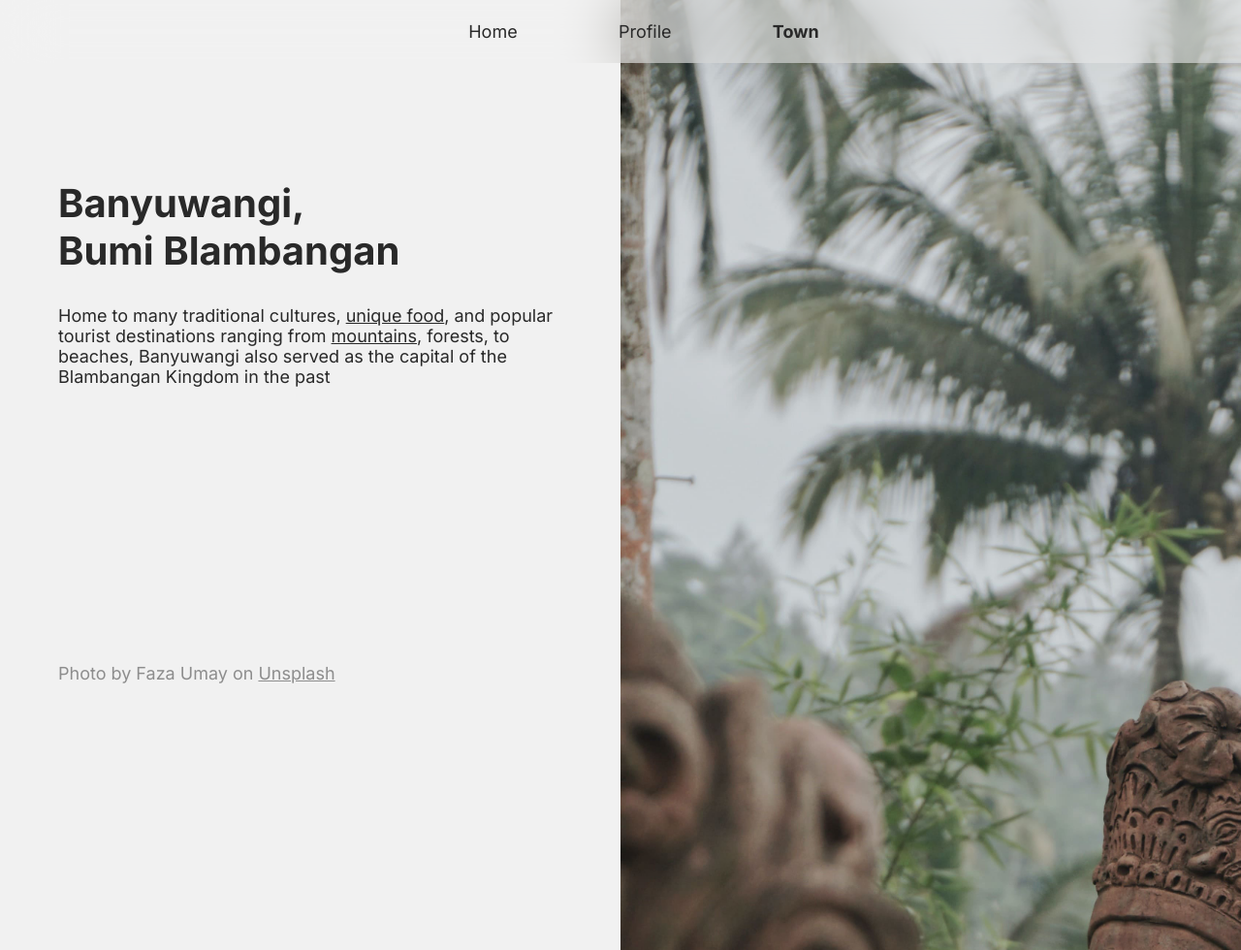
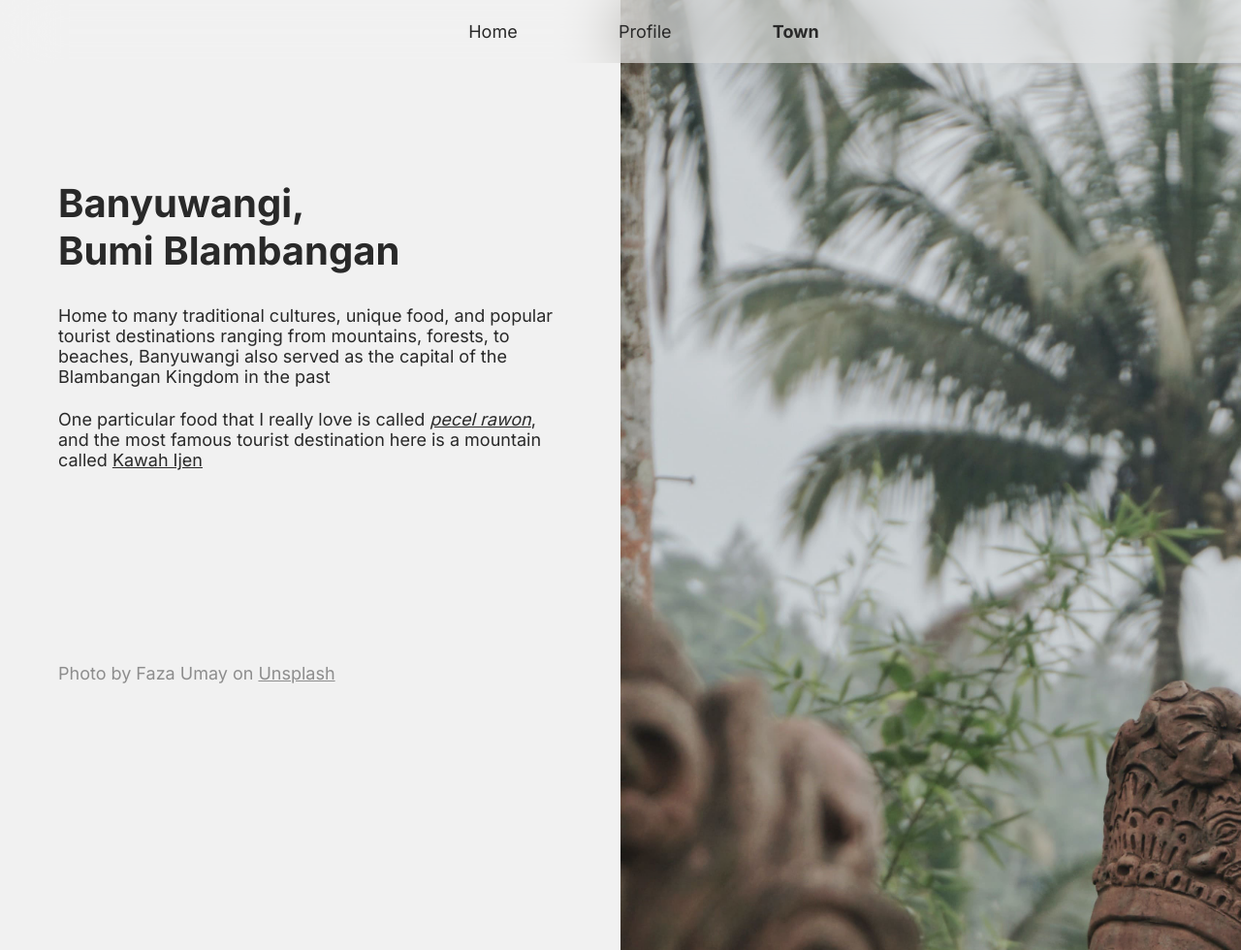
Before and after one commit to ghifarit53/quiz1, a plain HTML site: page hometown/index.html in a window 1280 px wide. Shown: the top 980 px of the page at 97% size. Drawn offline with Linux system fonts and the light colour scheme; files that its build step writes are made by us from their sources.

Commit message:
feat: new paragraph to make links to food and tourism clearer

```diff
--- a/hometown/index.html
+++ b/hometown/index.html
@@ -24,10 +24,15 @@
             Bumi Blambangan
           </h1>
           <p>
-            Home to many traditional cultures, <a href="food">unique food</a>,
-            and popular tourist destinations ranging from
-            <a href="tourist">mountains</a>, forests, to beaches, Banyuwangi
+            Home to many traditional cultures, unique food, and popular tourist
+            destinations ranging from mountains, forests, to beaches, Banyuwangi
             also served as the capital of the Blambangan Kingdom in the past
+          </p>
+          <p>
+            One particular food that I really love is called
+            <a href="food"><i>pecel rawon</i></a
+            >, and the most famous tourist destination here is a mountain called
+            <a href="tourist">Kawah Ijen</a>
           </p>
           <footer>
             Photo by Faza Umay on
```
